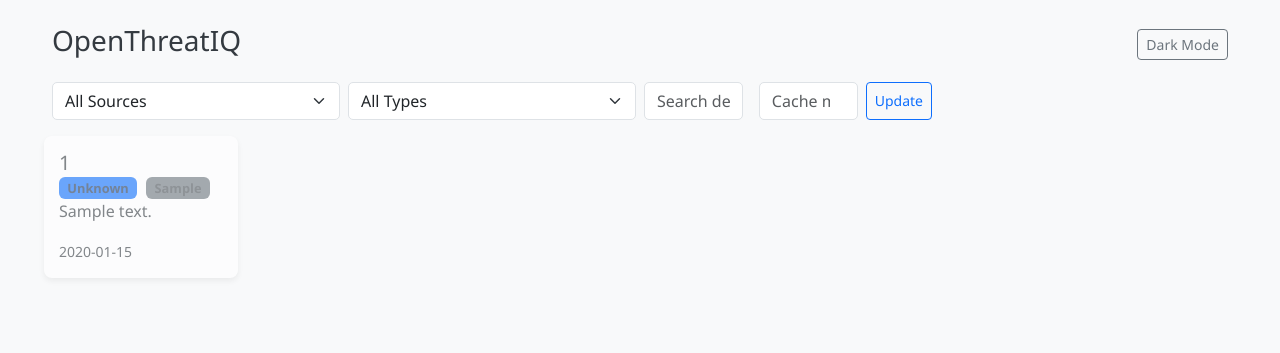
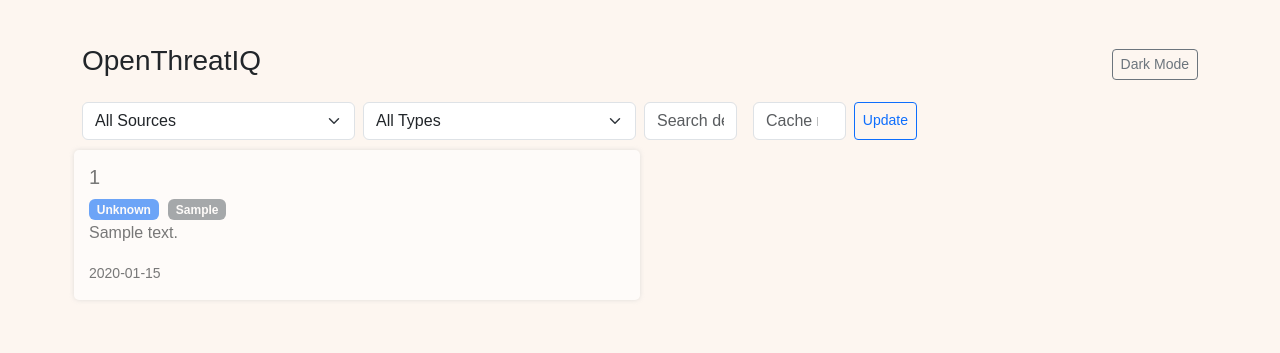
Before and after one commit to ashankobewatta/OpenThreatIQ, a Flask app: page / in a window 1280 px wide. Shown: the top 353 px of the page. Run offline with Flask 3, Linux system fonts and the light colour scheme; tables that the repository leaves empty hold one stand-in row (values such as "Sample post").

Commit message:
Update styles.css

```diff
--- a/backend/static/styles.css
+++ b/backend/static/styles.css
@@ -1,80 +1,9 @@
-/* ---------------------- General ---------------------- */
-body {
-    font-family: 'Segoe UI', Tahoma, Geneva, Verdana, sans-serif;
-    background-color: #f8f9fa;
-    color: #343a40;
-    transition: background-color 0.3s, color 0.3s;
-}
-
-h1, h3, h5 {
-    margin: 0;
-}
-
-.container {
-    max-width: 1200px;
-}
-
-/* ---------------------- Dark Mode ---------------------- */
-body.dark-mode {
-    background-color: #121212;
-    color: #e0e0e0;
-}
-
-body.dark-mode .cve-card {
-    background-color: #1e1e1e;
-    color: #e0e0e0;
-}
-
-body.dark-mode .badge {
-    opacity: 0.9;
-}
-
-/* ---------------------- CVE Card ---------------------- */
-.cve-card {
-    background-color: #ffffff;
-    border-radius: 8px;
-    padding: 15px;
-    box-shadow: 0 3px 6px rgba(0,0,0,0.1);
-    transition: transform 0.2s, box-shadow 0.2s;
-    cursor: pointer;
-}
-
-.cve-card:hover {
-    transform: translateY(-3px);
-    box-shadow: 0 6px 12px rgba(0,0,0,0.15);
-}
-
-.cve-card.read {
-    opacity: 0.6;
-}
-
-/* ---------------------- Badges ---------------------- */
-.badge {
-    margin-right: 5px;
-    font-size: 0.8rem;
-}
-
-/* Badge colors by type */
-.badge.bg-primary { background-color: #a8dadc; color: #1d3557; }   /* CVE */
-.badge.bg-success { background-color: #caffbf; color: #2a9d8f; }  /* Malware */
-.badge.bg-warning { background-color: #ffe5b4; color: #f4a261; }  /* Phishing */
-.badge.bg-danger  { background-color: #ffb3b3; color: #e63946; }  /* Exploit */
-.badge.bg-secondary { background-color: #d3d3d3; color: #495057; } /* Source badge fallback */
-
-/* ---------------------- Filters & Inputs ---------------------- */
-.form-select, .form-control {
-    border-radius: 5px;
-    transition: border-color 0.2s, box-shadow 0.2s;
-}
-
-.form-select:focus, .form-control:focus {
-    border-color: #6c757d;
-    box-shadow: 0 0 0 0.2rem rgba(108,117,125,0.25);
-}
-
-/* ---------------------- Responsive Grid ---------------------- */
-#cve-container {
-    display: grid;
-    grid-template-columns: repeat(auto-fill, minmax(350px, 1fr));
-    gap: 15px;
-}
+body { font-family: Arial, sans-serif; background-color: #fdf6f0; padding: 20px; transition: background 0.3s; }
+h1 { text-align: center; }
+.cve-card { background: #fff; padding: 15px; margin: 10px 0; border-radius: 5px; box-shadow: 0 0 5px #ccc; cursor: pointer; transition: transform 0.2s; }
+.cve-card:hover { transform: scale(1.02); }
+.cve-card.read { opacity: 0.6; }
+.badge { margin-right: 5px; }
+.dark-mode { background-color: #1e1e2f; color: #f1f1f1; }
+.dark-mode .cve-card { background-color: #2c2c3c; color: #f1f1f1; }
+.dark-mode .badge { color: #fff; }
```
